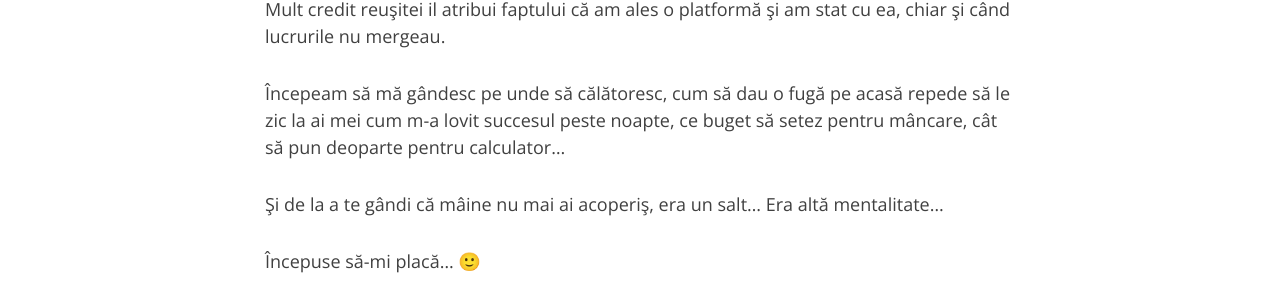
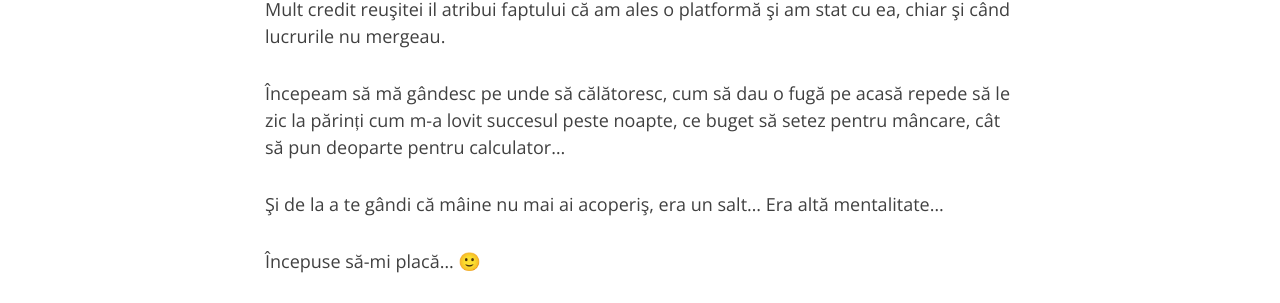
Before and after one commit to adrianharabula/adrianharabula.github.io, a Jekyll site: the page built from _posts/2016-03-24-primul-venit-din-freelancing.md, in a window 1280 px wide and 900 px high, scrolled down 1803 px. Shown: the part 179-482 px from the top of the window. Built offline with Jekyll 4.4.1, drawn with Linux system fonts in a browser that asks for light colours; nearby versions of some CDN libraries.

Commit message:
modify wording, reframe 'ai mei'

```diff
--- a/_posts/2016-03-24-primul-venit-din-freelancing.md
+++ b/_posts/2016-03-24-primul-venit-din-freelancing.md
@@ -45,7 +45,7 @@ Era de altfel şi luna record de venit. 300$ într-o lună era un venit masiv, a
 
 Mult credit reuşitei il atribui faptului că am ales o platformă şi am stat cu ea, chiar şi când lucrurile nu mergeau.
 
-Începeam să mă gândesc pe unde să călătoresc, cum să dau o fugă pe acasă repede să le zic la ai mei cum m-a lovit succesul peste noapte, ce buget să setez pentru mâncare, cât să pun deoparte pentru calculator…
+Începeam să mă gândesc pe unde să călătoresc, cum să dau o fugă pe acasă repede să le zic la părinți cum m-a lovit succesul peste noapte, ce buget să setez pentru mâncare, cât să pun deoparte pentru calculator…
 
 Şi de la a te gândi că mâine nu mai ai acoperiş, era un salt… Era altă mentalitate…
 
```
